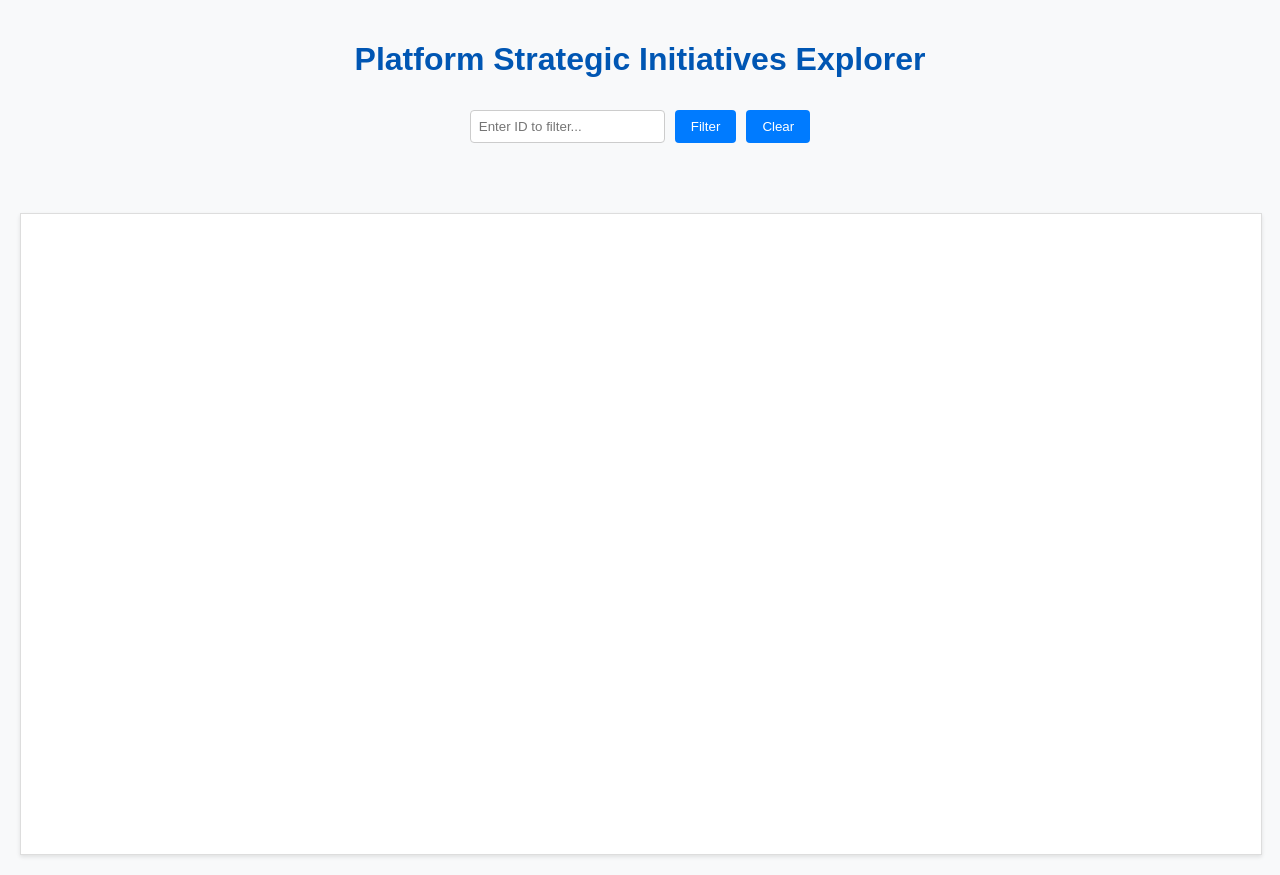
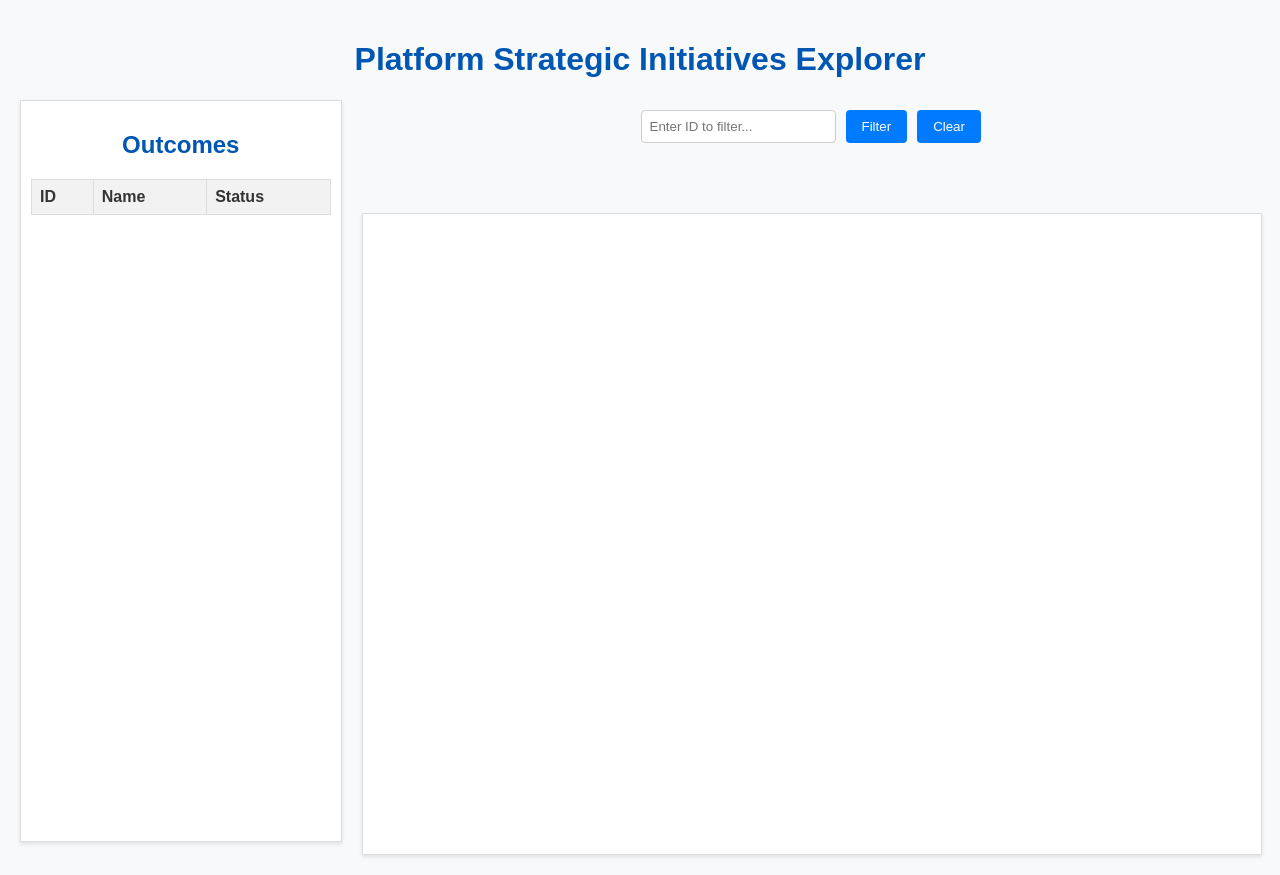
Before and after one commit to mathewbaiju/stakeholder-mapping, a Flask app: page / in a window 1280 px wide. Run offline with Flask 3, Linux system fonts and the light colour scheme; lists and menus that the app fills with data are empty; some libraries are stand-ins or nearby versions.

Commit message:
feat: Add outcomes table and two-column layout

```diff
--- a/static/script.js
+++ b/static/script.js
@@ -4,6 +4,8 @@ document.addEventListener('DOMContentLoaded', function() {
     const container = document.getElementById('mynetwork');
     const legendContainer = document.getElementById('legend');
     const allNodesMap = new Map();
+    const tableBody = document.getElementById('outcomes-table').getElementsByTagName('tbody')[0];
+    const filterInput = document.getElementById('filter-input');
 
     function drawNetwork(filterId = null) {
         if (!allData.initiative) return;
@@ -109,6 +111,20 @@ document.addEventListener('DOMContentLoaded', function() {
         }
     }
 
+    function populateTable(program) {
+        tableBody.innerHTML = ''; // Clear existing rows
+        if (program && program.depends_on) {
+            program.depends_on.forEach(outcome => {
+                if (outcome.type === 'outcome') {
+                    const row = tableBody.insertRow();
+                    row.insertCell(0).textContent = outcome.id;
+                    row.insertCell(1).textContent = outcome.name;
+                    row.insertCell(2).textContent = outcome.status;
+                }
+            });
+        }
+    }
+
     function buildAllNodesMap(item) {
         allNodesMap.set(item.id, item);
         if (item.depends_on) item.depends_on.forEach(buildAllNodesMap);
@@ -122,6 +138,7 @@ document.addEventListener('DOMContentLoaded', function() {
             buildAllNodesMap(allData.initiative);
             drawNetwork();
             createLegend();
+            populateTable(allData.program);
         })
         .catch(error => console.error('Error fetching data:', error));
 
--- a/static/style.css
+++ b/static/style.css
@@ -6,9 +6,43 @@ body {
     padding: 20px;
 }
 
-h1 {
+h1, h2 {
     text-align: center;
     color: #0056b3;
+}
+
+.main-container {
+    display: flex;
+    gap: 20px;
+}
+
+.table-container {
+    flex: 1;
+    padding: 10px;
+    background-color: #fff;
+    border: 1px solid #ddd;
+    box-shadow: 0 2px 4px rgba(0,0,0,0.1);
+    height: 90vh;
+    overflow-y: auto;
+}
+
+.network-container {
+    flex: 3;
+}
+
+#outcomes-table {
+    width: 100%;
+    border-collapse: collapse;
+}
+
+#outcomes-table th, #outcomes-table td {
+    border: 1px solid #ddd;
+    padding: 8px;
+    text-align: left;
+}
+
+#outcomes-table th {
+    background-color: #f2f2f2;
 }
 
 #controls {
--- a/templates/index.html
+++ b/templates/index.html
@@ -9,6 +9,24 @@
 </head>
 <body>
     <h1>Platform Strategic Initiatives Explorer</h1>
+
+    <div class="main-container">
+        <div class="table-container">
+            <h2>Outcomes</h2>
+            <table id="outcomes-table">
+                <thead>
+                    <tr>
+                        <th>ID</th>
+                        <th>Name</th>
+                        <th>Status</th>
+                    </tr>
+                </thead>
+                <tbody>
+                    <!-- Rows will be added dynamically -->
+                </tbody>
+            </table>
+        </div>
+        <div class="network-container">
             <div id="controls">
                 <input type="text" id="filter-input" placeholder="Enter ID to filter...">
                 <button id="filter-button">Filter</button>
@@ -16,6 +34,9 @@
             </div>
             <div id="legend"></div>
             <div id="mynetwork"></div>
+        </div>
+    </div>
+
     <script src="/static/script.js"></script>
 </body>
 </html>
```
Lines whose indentation alone changed are shown as unchanged.
